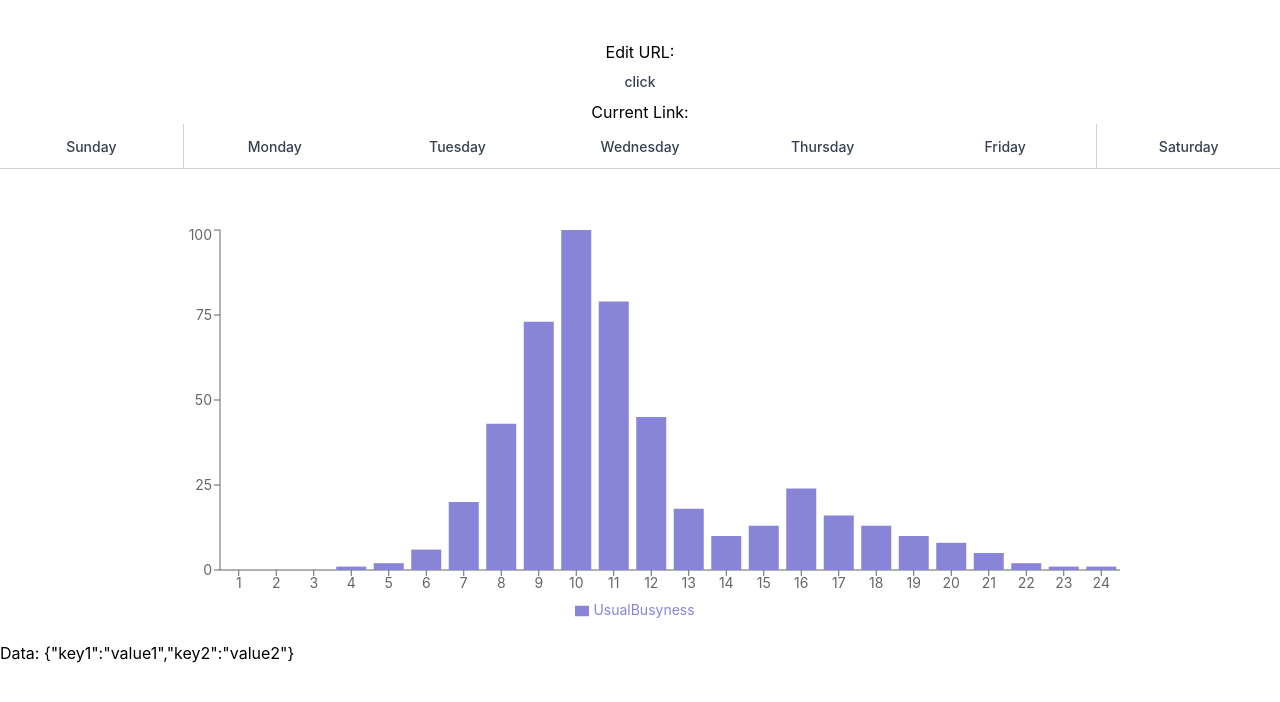
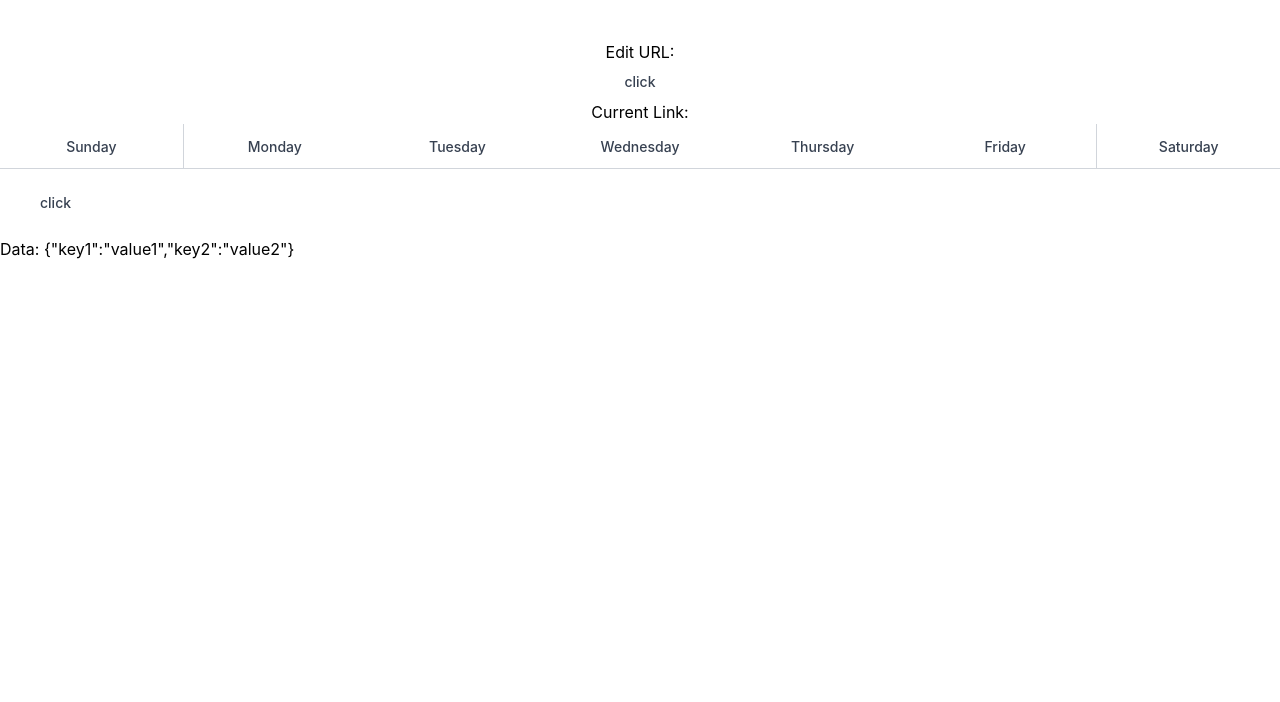
Before and after one commit to elliasc04/crowdsurf, a React (Create React App) app in the folder frontend/: page / in a window 1280 px wide. Shown: the top 702 px of the page. Built offline with nearby package versions, Linux system fonts and the light colour scheme; what tailwindcss-radix would draw is missing.

Commit message:
dynamic graphing

```diff
--- a/frontend/src/components/graph.tsx
+++ b/frontend/src/components/graph.tsx
@@ -1,50 +1,6 @@
 import React, { PureComponent } from 'react';
 import { Label, BarChart, Bar, Cell, XAxis, YAxis, CartesianGrid, Tooltip, Legend, ResponsiveContainer } from 'recharts';
 
-const data = [
-  {
-    name: 'Page A',
-    uv: 4000,
-    pv: 2400,
-    amt: 2400,
-  },
-  {
-    name: 'Page B',
-    uv: 3000,
-    pv: 1398,
-    amt: 2210,
-  },
-  {
-    name: 'Page C',
-    uv: 2000,
-    pv: 9800,
-    amt: 2290,
-  },
-  {
-    name: 'Page D',
-    uv: 2780,
-    pv: 3908,
-    amt: 2000,
-  },
-  {
-    name: 'Page E',
-    uv: 1890,
-    pv: 4800,
-    amt: 2181,
-  },
-  {
-    name: 'Page F',
-    uv: 2390,
-    pv: 3800,
-    amt: 2500,
-  },
-  {
-    name: 'Page G',
-    uv: 3490,
-    pv: 4300,
-    amt: 2100,
-  },
-];
 
 interface BarGraphProps{
     receivedData: any;
--- a/frontend/src/components/tabnav.tsx
+++ b/frontend/src/components/tabnav.tsx
@@ -47,43 +47,10 @@ interface BusynessData {
   }
 
 
-const sampleData = [
-    [0, 1],
-    [0, 2],
-    [0, 3],
-    [1, 4],
-    [2, 5],
-    [6, 6],
-    [20, 7],
-    [43, 8],
-    [73, 9],
-    [100, 10],
-    [79, 11],
-    [45, 12],
-    [18, 13],
-    [10, 14],
-    [13, 15],
-    [24, 16],
-    [16, 17],
-    [13, 18],
-    [10, 19],
-    [8, 20],
-    [5, 21],
-    [2, 22],
-    [1, 23],
-    [1, 24]
-  ];
 
-  const inputdata = sampleData.map(([busyness, time]) => ({
-    name: time, // Assuming time is the name
-    UsualBusyness: busyness
-  }));
 
-interface Dataprocessor{
-    tabData: number[][];
-}
 
-const processData = ({tabData}:Dataprocessor) => {
+const processData = (tabData: number[][]) => {
     return tabData.map(([busyness, time]) => ({
         name: String(time), // Assuming time is a number, convert it to a string
         UsualBusyness: busyness,
@@ -92,23 +59,7 @@ const processData = ({tabData}:Dataprocessor) => {
 
 
 
-export default function Tabs({busynessData}:BusynessData) {
-
-    try {
-        if (busynessData && Array.isArray(busynessData)) {
-          // Extract the seven internal lists from busynessData
-          const [tab1Data, tab2Data, tab3Data, tab4Data, tab5Data, tab6Data, tab7Data] = busynessData;
-
-          // ... Rest of the component remains the same
-        } else {
-          // Handle the case where busynessData is undefined, missing data, or not in the expected format
-          console.log('No data available.');
-        }
-      } catch (error) {
-        // Handle any other errors that might occur during rendering
-        console.error(error);
-        return <div>An error occurred.</div>;
-      }
+export default function Tabs({ busynessData }: BusynessData) {
     return (
       <TabsPrimitive.Root defaultValue="tab1">
         <TabsPrimitive.List
@@ -147,23 +98,56 @@ export default function Tabs({busynessData}:BusynessData) {
             className={clsx("rounded-b-lg bg-white px-6 py-4 dark:bg-gray-800")}
           >
             <span className="text-sm text-gray-700 dark:text-gray-100">
-                {
-                {
-                    tab1: <div className = "flex flex-row justify-center mt-10 items-center">
-                            <BarGraph receivedData = {inputdata}/>
-                        </div>,
-                    tab2: <Button>click</Button>,
-                    tab3: "Order more coffee",
-                    tab4: "Your inbox is empty",
-                    tab5: "Make some coffee",
-                    tab6: "Order more coffee",
-                    tab7: "Order mfdsaore coffee",
-                }[value]
+              {(() => {
+                try {
+                  let tabData: number[][] = [];
+
+                  if (busynessData && Array.isArray(busynessData)) {
+                    // Determine which tab's data to use based on the 'value'
+                    switch (value) {
+                        case "tab1":
+                          tabData = busynessData[0];
+                          break;
+                        case "tab2":
+                          tabData = busynessData[1];
+                          break;
+                        case "tab3":
+                          tabData = busynessData[2];
+                          break;
+                        case "tab4":
+                          tabData = busynessData[3];
+                          break;
+                        case "tab5":
+                          tabData = busynessData[4];
+                          break;
+                        case "tab6":
+                          tabData = busynessData[5];
+                          break;
+                        case "tab7":
+                          tabData = busynessData[6];
+                          break;
+                        default:
+                          break;
                       }
+                  }
+
+                  if (tabData.length > 0) {
+                    return (
+                      <div className="flex flex-row justify-center mt-10 items-center">
+                        <BarGraph receivedData={processData(tabData)} />
+                      </div>
+                    );
+                  } else {
+                    return <Button>click</Button>;
+                  }
+                } catch (error) {
+                  console.error(error);
+                  return <div>An error occurred.</div>;
+                }
+              })()}
             </span>
-
           </TabsPrimitive.Content>
         ))}
       </TabsPrimitive.Root>
     );
-};
+  }
```
Also changed, not shown: 1 other file (tests, documents, lock files or other folders). Lines whose indentation alone changed are shown as unchanged.
